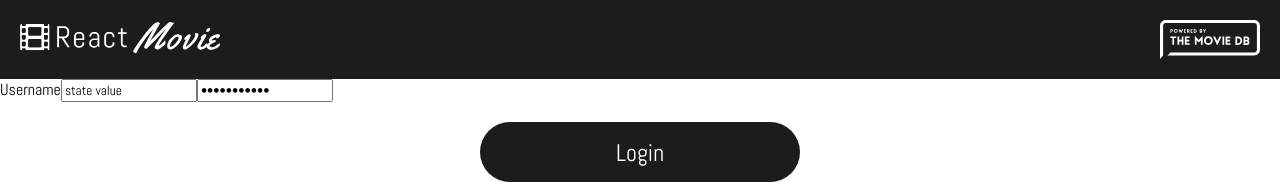
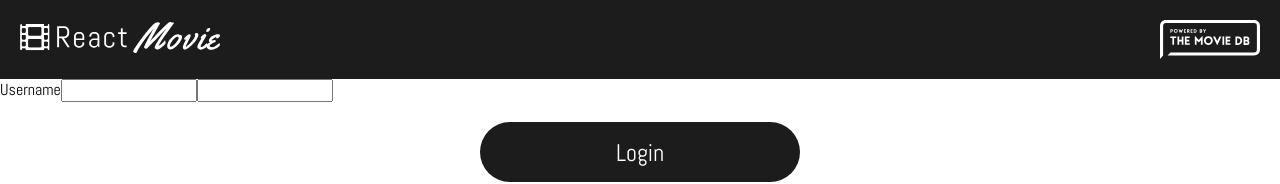
Before and after one commit to DimanthaWeerakoon/react-rmdb, a React (Create React App) app: page /login in a window 1280 px wide. Shown: the top 184 px of the page. Built offline with nearby package versions, Linux system fonts and the light colour scheme.

Commit message:
Added login input fields condtions

```diff
--- a/src/components/Login.js
+++ b/src/components/Login.js
@@ -10,25 +10,35 @@ import { Wrapper } from "./Login.styles";
 import { Context } from "../context";
 
 const Login = () => {
-  const [username, setUserName] = useState("");
+  const [username, setUsername] = useState("");
   const [password, setPassword] = useState("");
   const [error, setError] = useState(false);
 
+  const [user, setUser] = useState(Context);
+
+  const navigate = useNavigate();
+
   const handleSubmit = () => {};
-  const handleInput = (e) => {};
+  const handleInput = (e) => {
+    const name = e.currentTarget.name;
+    const value = e.currentTarget.value;
+
+    if (name === "username") setUsername(value);
+    if (name === "password") setPassword(value);
+  };
   return (
     <Wrapper>
       <label>Username</label>
       <input
         type="text"
-        value="state value"
+        value={username}
         name="username"
         onChange={handleInput}
       />
       <input
         type="password"
         name="password"
-        value="state value"
+        value={password}
         onChange={handleInput}
       />
       <Button text="Login" callBack={handleSubmit} />
```
